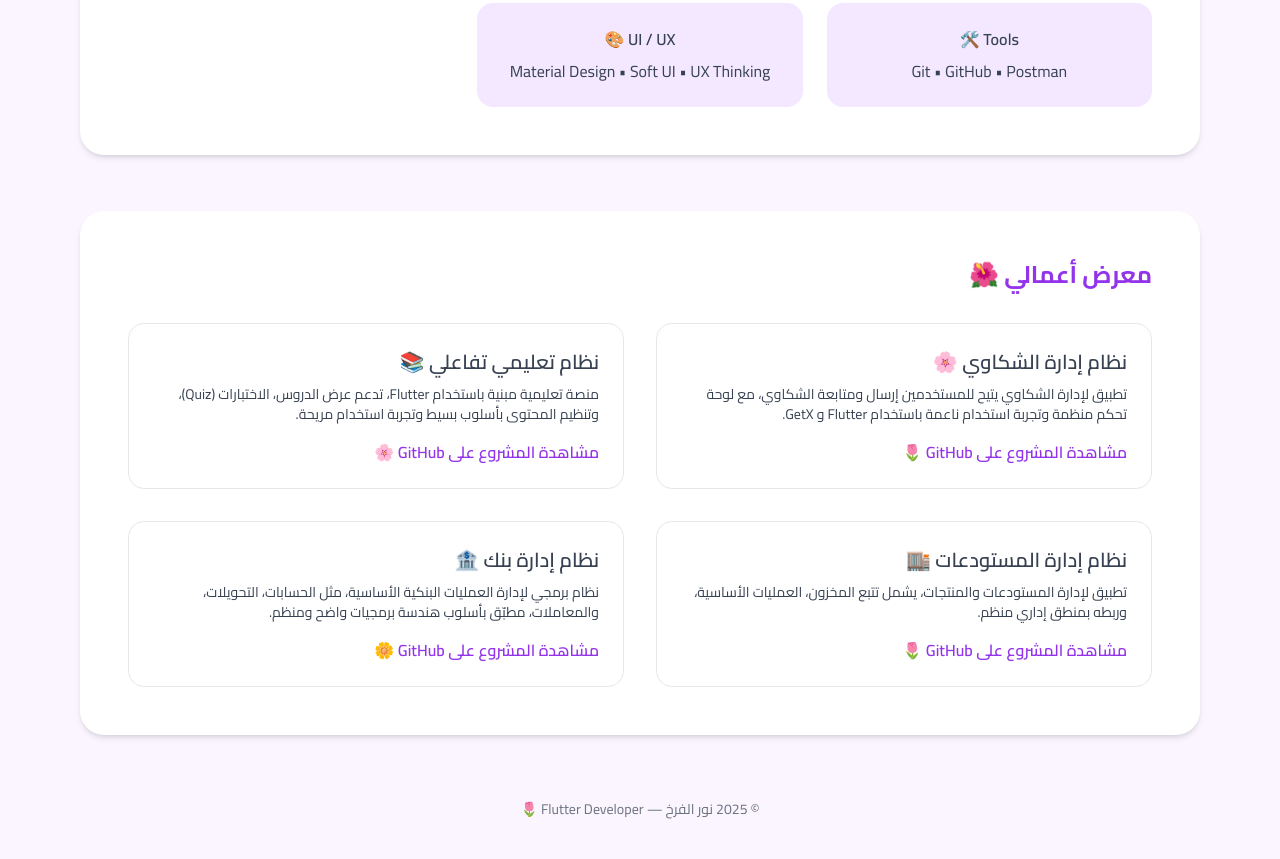
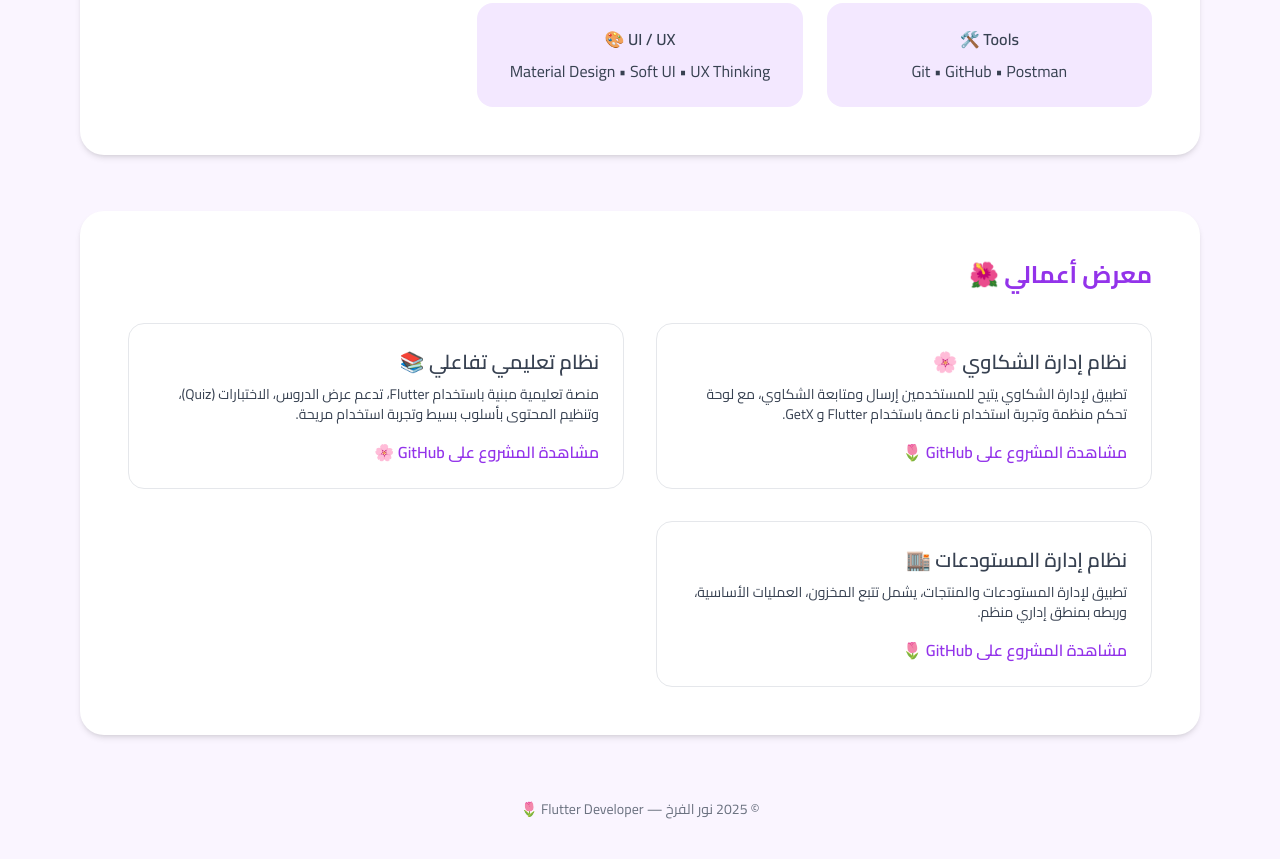
Before and after one commit to Nouralfarkh/my-portfolio, a plain HTML site: page index.html in a window 1280 px wide. Shown: the part 957-1816 px from the top of the page. Drawn offline with nearby package versions, Linux system fonts and the light colour scheme.

Commit message:
Update index.html

```diff
--- a/index.html
+++ b/index.html
@@ -156,24 +156,7 @@
       </a>
     </div>
 
-     <!-- 🏦 Banking System -->
-    <div class="border rounded-2xl p-6 hover:shadow-lg transition">
-      <h3 class="font-semibold text-xl mb-2">
-        نظام إدارة بنك 🏦
-      </h3>
-      <p class="text-sm mb-4">
-        نظام برمجي لإدارة العمليات البنكية الأساسية،
-        مثل الحسابات، التحويلات، والمعاملات،
-        مطبّق بأسلوب هندسة برمجيات واضح ومنظم.
-      </p>
-      <a
-        href="https://github.com/Nouralfarkh/se3/tree/main"
-        target="_blank"
-        class="text-purple-600 font-semibold hover:underline"
-      >
-        مشاهدة المشروع على GitHub 🌼
-      </a>
-    </div>
+
 
       </div>
     </section>
```
